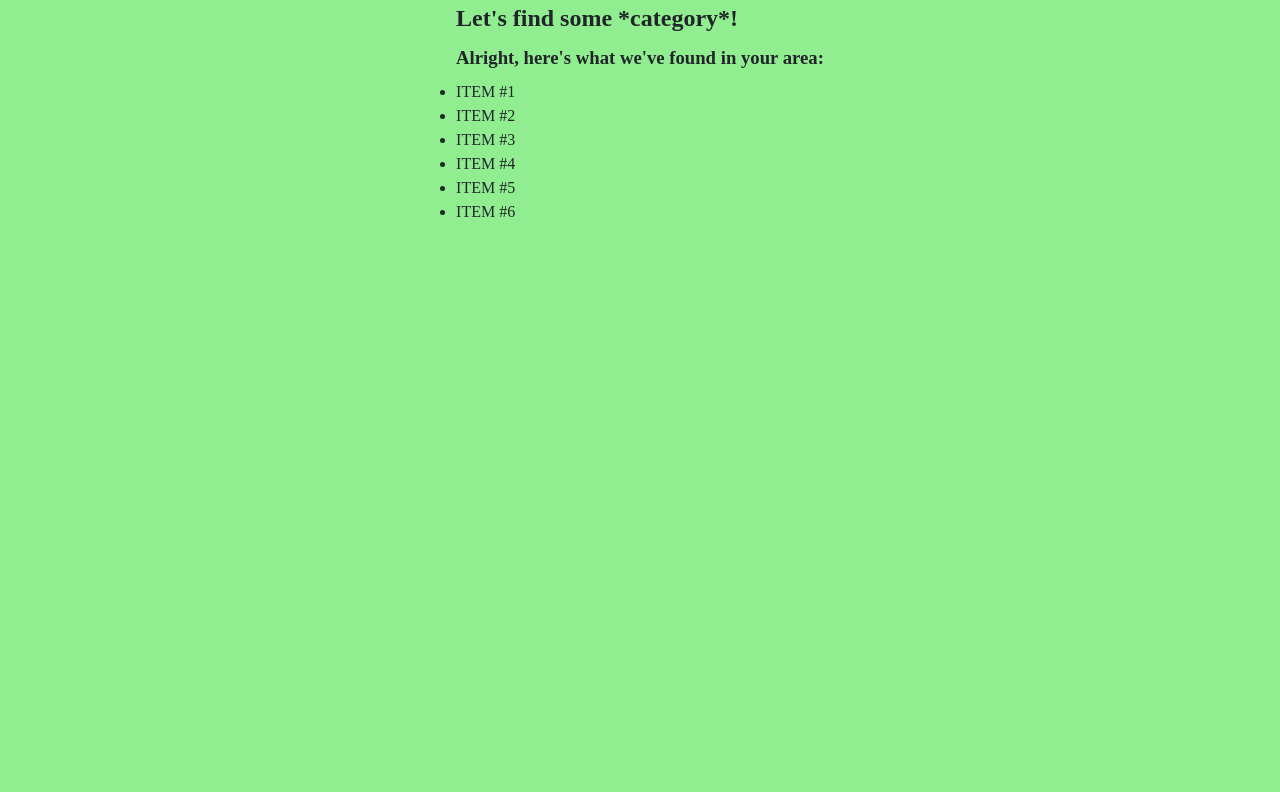
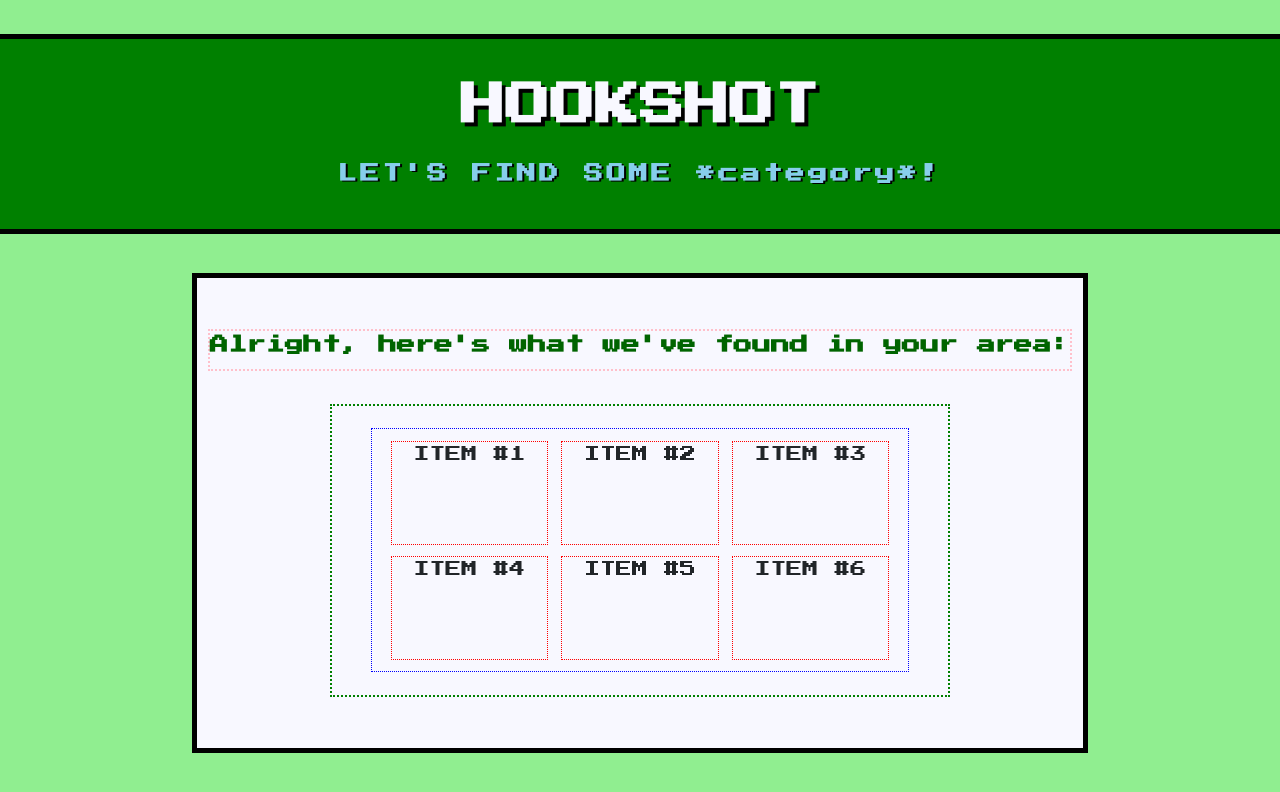
Before and after one commit to pcmueller/hookshot, a React (Create React App) app: page /category/1 in a window 1280 px wide. Shown: the top 792 px of the page. Built offline with nearby package versions, Linux system fonts and the light colour scheme; no server answers.

Commit message:
Build basic Results compoment HTML and CSS

```diff
--- a/src/components/EntryPage/Entry.js
+++ b/src/components/EntryPage/Entry.js
@@ -24,7 +24,7 @@ function Entry({ locations, assignLocation }) {
 
   return (
     <main className='entry-page'>
-      <header className='header'>
+      <header className='entry-banner'>
         <h1>HOOKSHOT</h1>
         <h4>
           ~ A FIELD GUIDE FOR HYRULIAN EXPLORATION ~
--- a/src/components/EntryPage/_entry.scss
+++ b/src/components/EntryPage/_entry.scss
@@ -15,7 +15,7 @@
 
 // WELCOME HEADER
 
-.header {
+.entry-banner {
   display: flex;
   flex-direction: column;
   align-items: center;
--- a/src/components/MainPage/Main.js
+++ b/src/components/MainPage/Main.js
@@ -41,11 +41,11 @@ function Main({ location, assignCategory }) {
 
   return (
     <main className='main-page'>
-      <section className='welcome-section'>
+      <section className='main-banner'>
         <Link to={'/'} className='home-link-component'>
-          <h1 className='welcome-heading'>WELCOME TO HYRULE</h1>
+          <h1 className='welcome-message'>WELCOME TO HYRULE</h1>
         </Link>
-        <div className='welcome-subtext'>
+        <div className='welcome-location'>
           <h4>CURRENT LOCATION:</h4>
           <h3>{currentLocation}</h3>
         </div>
--- a/src/components/MainPage/_main.scss
+++ b/src/components/MainPage/_main.scss
@@ -10,7 +10,7 @@
 
 // WELCOME
 
-.welcome-section {
+.main-banner {
   display: flex;
   flex-direction: column;
   width: 100%;
@@ -31,14 +31,14 @@
   }
 }
 
-.welcome-heading {
+.welcome-message {
   margin: 0;
   font-size: 3vw;
   color: whitesmoke;
   text-shadow: 2px 2px black;
 }
 
-.welcome-subtext {
+.welcome-location {
   display: flex;
   flex-direction: column;
   justify-content: space-between;
--- a/src/components/ResultsPage/Results.js
+++ b/src/components/ResultsPage/Results.js
@@ -1,17 +1,20 @@
 import React, { useState, useEffect } from 'react';
-import { Link } from 'react-router-dom';
-import categories from '../../datasets/categories';
-import utils from '../../utilities/utils';
+// import { Link } from 'react-router-dom';
+// import categories from '../../datasets/categories';
+// import utils from '../../utilities/utils';
 
 function Results({}) {
 
 
   return (
     <main className='results-page'>
-      <section className='results-intro'>
-        <h1>Let's find some *category*!</h1>
-      </section>
-      <section>
+      <header className='results-banner'>
+        <h1>HOOKSHOT</h1>
+        <h4>
+          LET'S FIND SOME *category*!
+        </h4>
+      </header>
+      <section className='results-section'>
         <h3>Alright, here's what we've found in your area:</h3>
         <article className='results-grid'>
           <ul className='item-list'>
--- a/src/components/ResultsPage/_results.scss
+++ b/src/components/ResultsPage/_results.scss
@@ -0,0 +1,100 @@
+.results-page {
+  display: flex;
+  flex-direction: column;
+  align-items: center;
+  justify-content: center;
+  width: 100%;
+  height: 100%;
+}
+
+.results-banner {
+  display: flex;
+  flex-direction: column;
+  width: 100%;
+  height: 25%;
+  text-align: center;
+  justify-content: space-around;
+  margin-top: 2%;
+  margin-bottom: 1%;
+  padding-top: 2%;
+  padding-bottom: 2%;
+  border-top: 5px solid black;
+  border-bottom: 5px solid black;
+  font-family: PressStart;
+  background-color: green;
+
+  a {
+    text-decoration: none;
+  }
+
+  h1 {
+    color: ghostwhite;
+    font-size: 3.5vw;
+    text-shadow: 4px 4px black;
+  }
+
+  h4 {
+    font-size: 1.5vw;
+    letter-spacing: 0.25vw;
+    color: skyblue;
+    text-shadow: 2px 1px black;
+  }
+}
+
+.results-section {
+  display: flex;
+  flex-direction: column;
+  width: 70%;
+  height: 60%;
+  align-items: center;
+  justify-content: space-evenly;
+  margin-top: 2%;
+  margin-bottom: 3%;
+  padding-top: 2%;
+  padding-bottom: 2%;
+  border: 5px solid black;
+  font-family: PressStart;
+  background-color: ghostwhite;
+
+  h3 {
+    color: darkgreen;
+    height: 10%;
+    border: 2px dotted pink;
+  }
+}
+
+.results-grid {
+  display: flex;
+  justify-content: center;
+  align-items: center;
+  width: 70%;
+  height: 70%;
+  padding: 1%;
+  border: 2px dotted green;
+}
+
+.item-list {
+  display: flex;
+  flex-flow: row wrap;
+  justify-content: space-evenly;
+  align-items: center;
+  text-align: center;
+  margin: 0;
+  padding: 1%;
+  width: 90%;
+  height: 90%;
+  border: 1px dotted blue;
+
+  li {
+    width: 30%;
+    height: 45%;
+    margin: 0;
+    padding: 0;
+    list-style-type: none;
+    border: 1px dotted red;
+  //   align-content: center;
+  //   text-justify: center;
+  //   align-self: center;
+  //   justify-items: center;
+  }
+}
```
